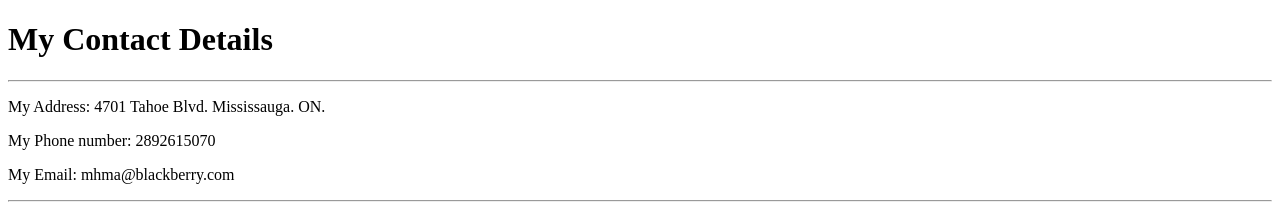
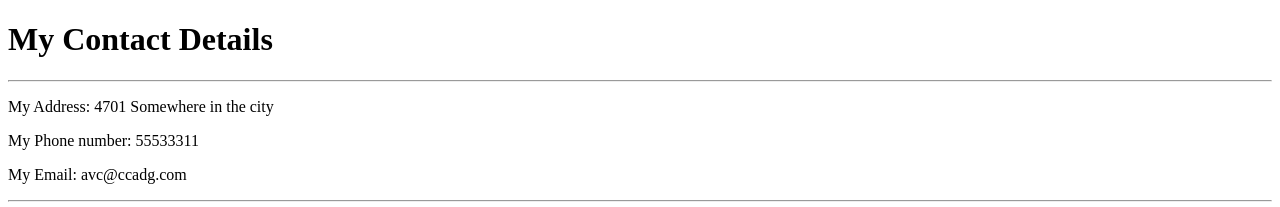
Before and after one commit to mhmacn/cv, a plain HTML site: page contact-me.html in a window 1280 px wide. Shown: the top 207 px of the page. Drawn offline with Linux system fonts and the light colour scheme.

Commit message:
Update contact-me.html

```diff
--- a/contact-me.html
+++ b/contact-me.html
@@ -7,11 +7,11 @@
 <body>
     <h1>My Contact Details</h1>
     <hr>
-    <p>My Address: 4701 Tahoe Blvd. Mississauga. ON.</p>
-    <p>My Phone number: 2892615070</p>
-    <p>My Email: mhma@blackberry.com</p>
+    <p>My Address: 4701 Somewhere in the city</p>
+    <p>My Phone number: 55533311</p>
+    <p>My Email: avc@ccadg.com</p>
     <hr>
-    <form action="mailto:info@blackberry.com" method="post" enctype="text/plain">
+    <form action="mailto:info@ccadg.com<" method="post" enctype="text/plain">
         <label for="">Your Name: </label>
         <input type="text" name="yourName" value=""><br>
         <label for="">Your Email: </label>
```
